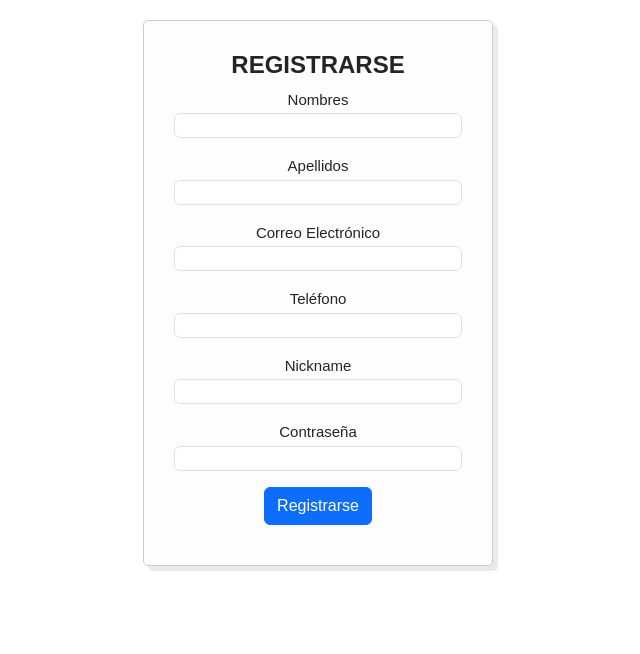
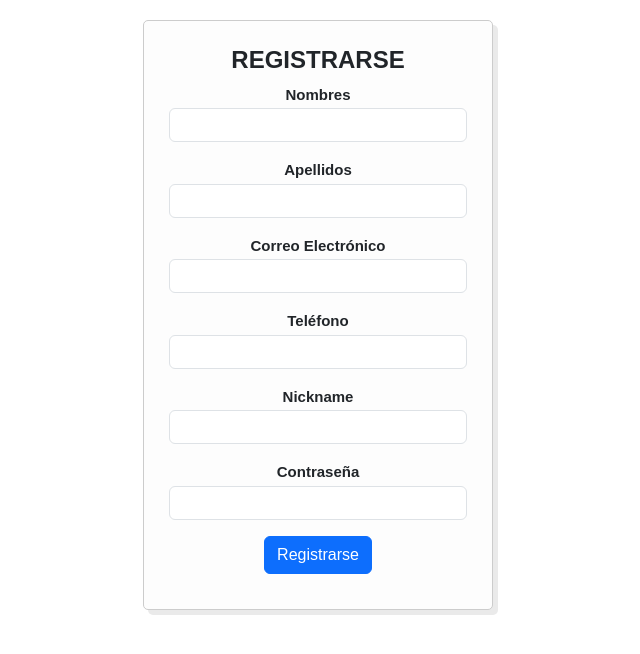
Before and after one commit to mikerb95/talento_tech_proyecto_final, a website: page public/registrar.html in a window 1280 px wide. Shown: the whole page, without its empty margins (322-962 px from the left). Drawn offline with nearby package versions, Linux system fonts and the light colour scheme.

Commit message:
correcciones de css para registrar

```diff
--- a/public/css/registrar.css
+++ b/public/css/registrar.css
@@ -20,7 +20,7 @@ body {
   margin: auto;
   width: 350px;
   text-align: center;
-  padding: 30px;
+  padding: 25px;
   border-radius: 5px;
   box-shadow: 5px 5px 0 #cccccc6b;
   border: solid 1px #cccccc;
@@ -36,11 +36,13 @@ h4{
 .mb-3 label{
     font-size: 15px;
     margin-bottom: 2px;
+    font-weight: bold;
 }
 
 /* seccion de input*/
 .mb-3 input{
-    height: 25px;
+    font-size: 15px;
+    height: 34px;
 }
 
 /* seccion boton */
```
